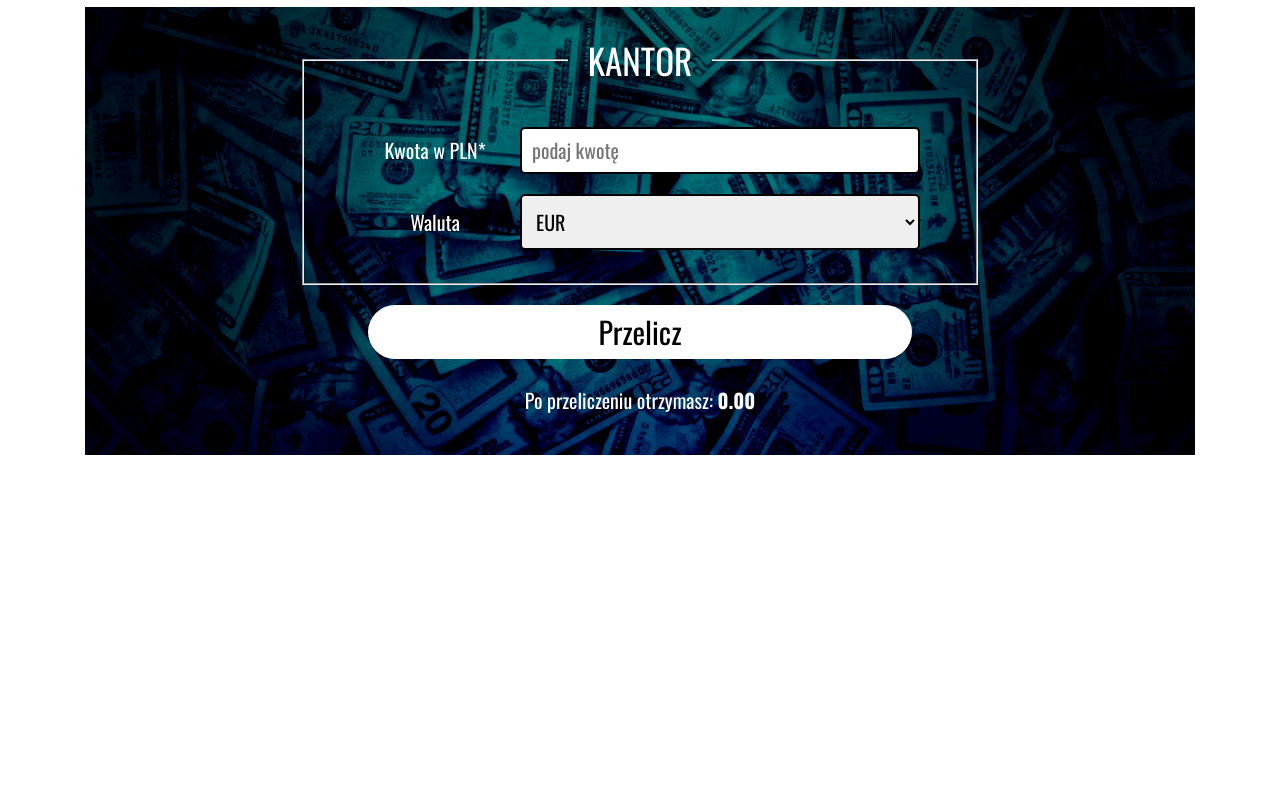
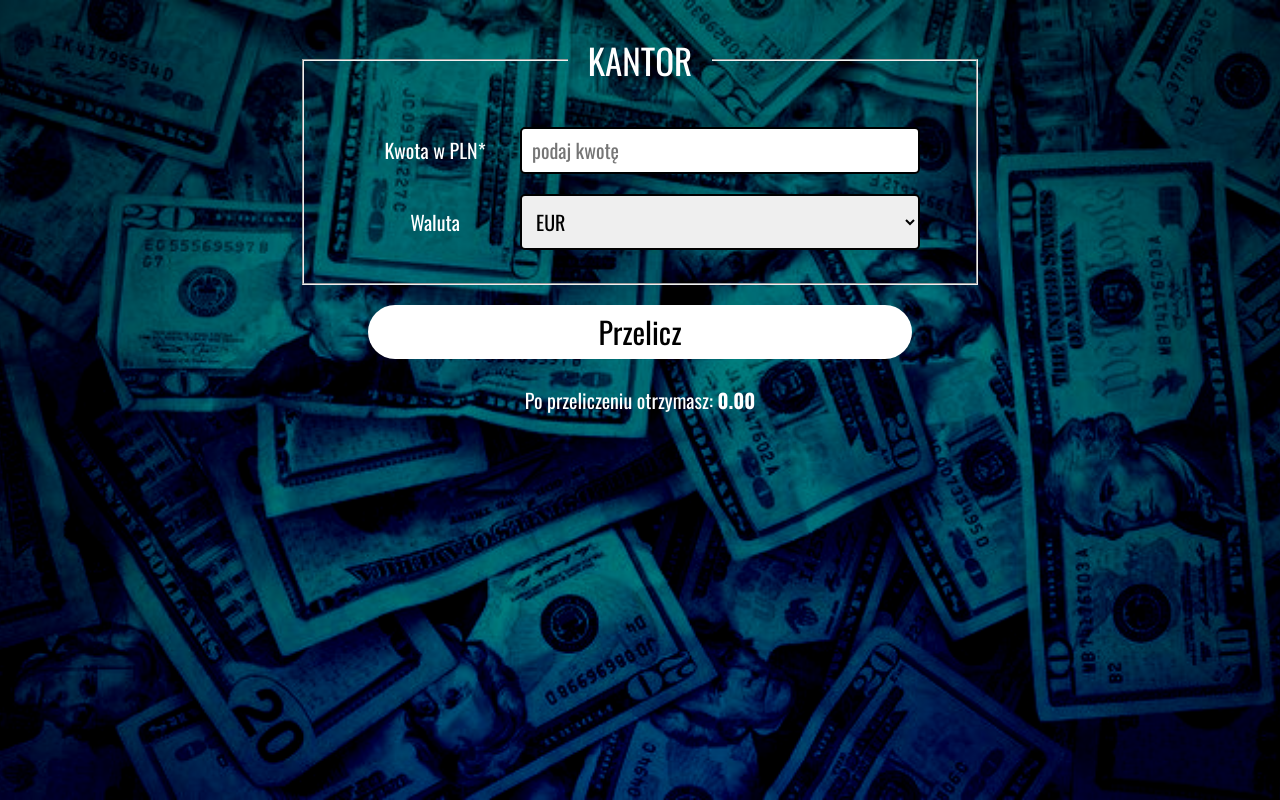
Before and after one commit to PiotrObrochta/currency-converter-react, a React (Create React App) app: page / in a window 1280 px wide. Built offline with nearby package versions, Linux system fonts and the light colour scheme.

Commit message:
changing the width and height of the background

```diff
--- a/src/index.css
+++ b/src/index.css
@@ -10,7 +10,9 @@ html {
 
 body {
   background-image: url("waluty.jpg");
-  background-size: 1110px;
+  background-size: cover;
+  background-position: center;
   background-repeat: no-repeat;
-  background-position: center;
+  height: 100vh;
+  margin: 0;
 }
```
